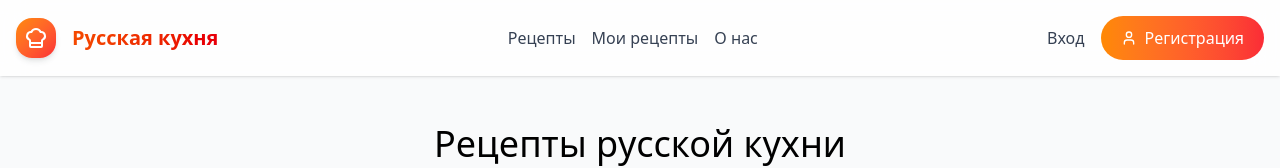
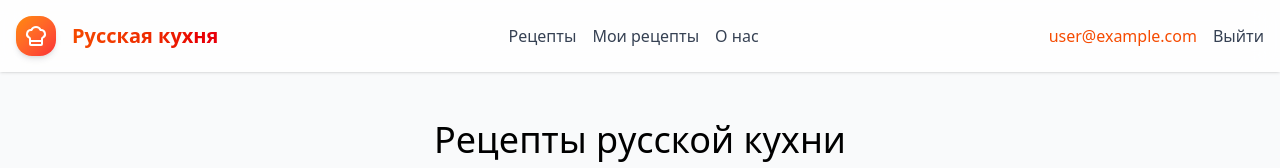
Before and after one commit to SANTA2112/recipes-next, a Next.js app: page /recipes in a window 1280 px wide. Shown: the top 168 px of the page. Built offline with nearby package versions, Linux system fonts and the light colour scheme; no server answers; sample sign-in values are in the browser's storage.

Commit message:
changed buttons by session

```diff
--- a/src/components/common/header.tsx
+++ b/src/components/common/header.tsx
@@ -1,11 +1,19 @@
+'use client';
 import Image from 'next/image';
+import { useSession } from 'next-auth/react';
 
+import { signOutFunc } from '@/actions/sign-out';
 import ClientIcon from '@/assets/icons/client.svg';
 import { Button } from '@/components/common/buttons/button';
 import StyledLink from '@/components/common/styledLink';
 import { menu, ROUTES } from '@/constants';
 
 export const Header = () => {
+  const { data: session, status } = useSession();
+  const handleSignOut = async () => {
+    await signOutFunc();
+  };
+  const isAuth = status === 'authenticated';
   return (
     <header className="bg-white/80 backdrop-blur-md sticky top-0 z-50 shadow-sm">
       <div className="container mx-auto px-4 py-4 flex items-center justify-between">
@@ -29,7 +37,20 @@ export const Header = () => {
           ))}
         </nav>
         <div className="flex items-center gap-4">
-          <StyledLink className="text-gray-700 hover:text-orange-600 transition-colors font-medium" href={ROUTES.login}>
+          {isAuth && <p className="text-orange-600 font-medium">{session.user?.email}</p>}
+          {isAuth ? (
+            <button
+              className="text-gray-700 hover:text-orange-600 transition-colors font-medium cursor-pointer"
+              onClick={handleSignOut}
+            >
+              Выйти
+            </button>
+          ) : (
+            <>
+              <StyledLink
+                className="text-gray-700 hover:text-orange-600 transition-colors font-medium"
+                href={ROUTES.login}
+              >
                 Вход
               </StyledLink>
               <StyledLink href={ROUTES.register}>
@@ -40,6 +61,8 @@ export const Header = () => {
                   </div>
                 </Button>
               </StyledLink>
+            </>
+          )}
         </div>
       </div>
     </header>
```
Lines whose indentation alone changed are shown as unchanged.
